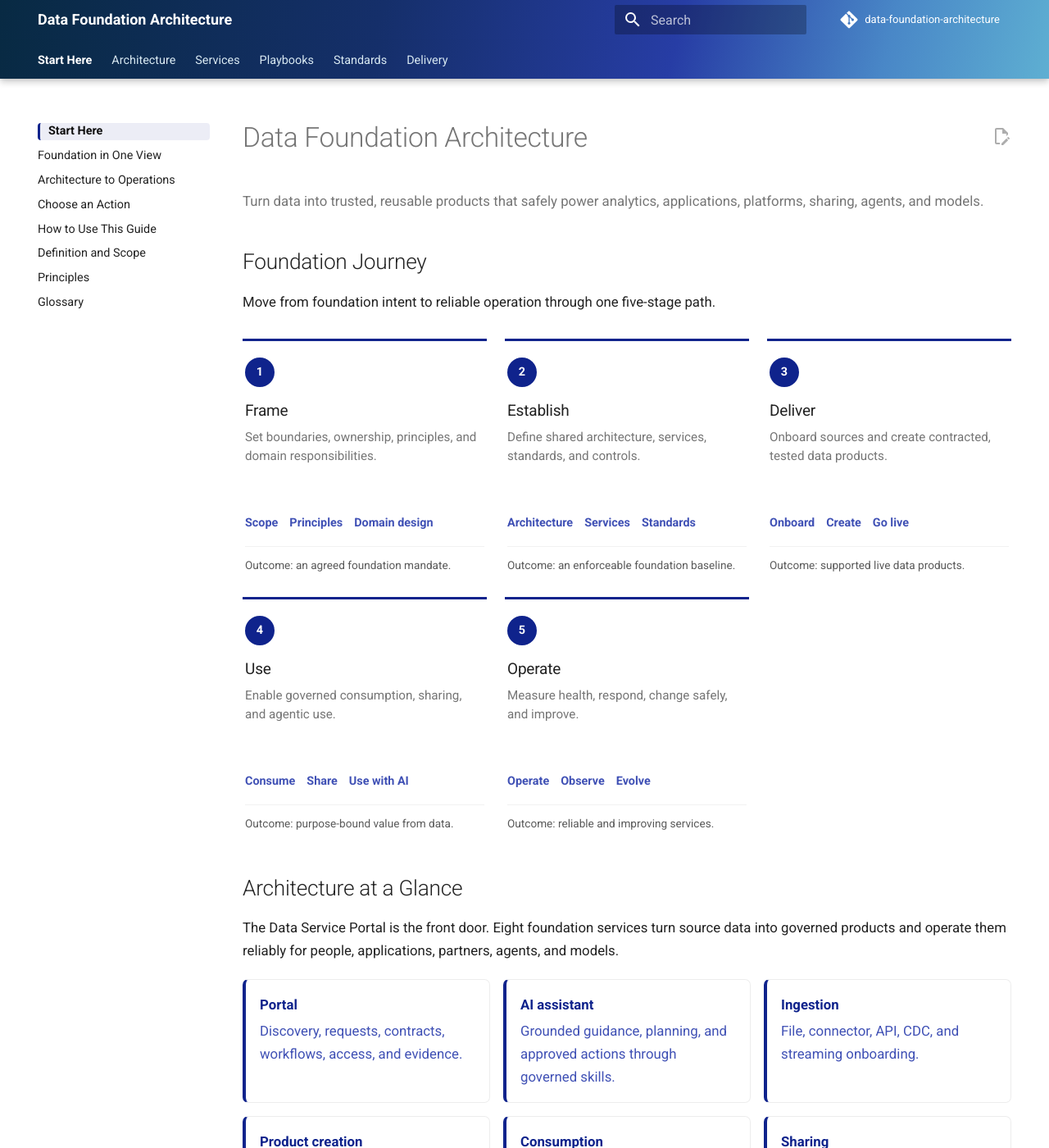
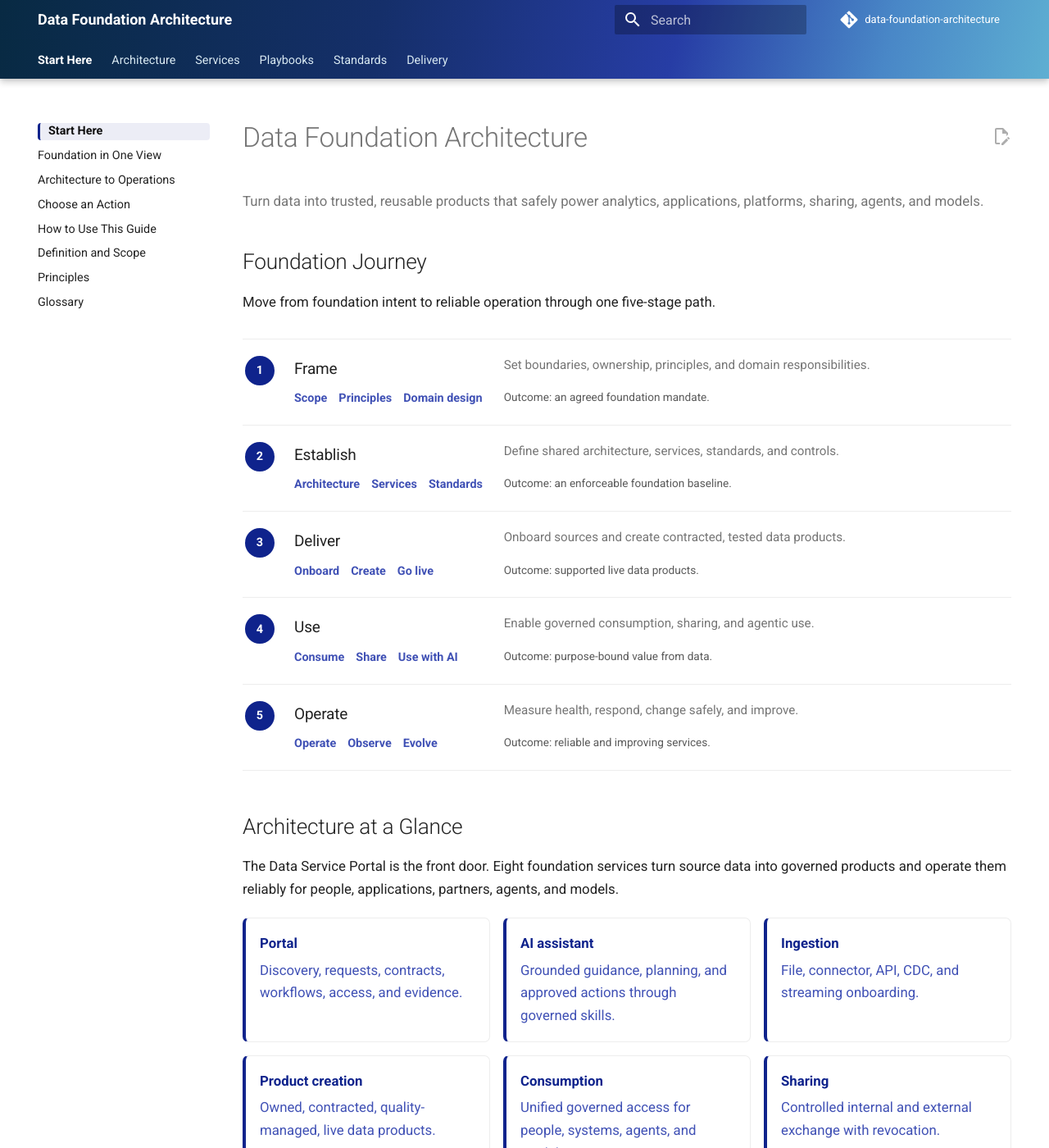
Before and after one commit to cong78/data-foundation-architecture, an MkDocs documentation site: the page built from docs/index.md, in a window 1280 px wide and 1400 px high. Shown: the whole window at 82% size. Built offline with MkDocs 1.6.1 and Material for MkDocs 9.7.7, drawn with Linux system fonts in a browser that asks for light colours; a script that is not in the unit is left out; comment, search, counter and statistics services are not loaded.

Commit message:
Present homepage journey as rows

```diff
--- a/docs/assets/stylesheets/extra.css
+++ b/docs/assets/stylesheets/extra.css
@@ -89,19 +89,29 @@
 
 .journey-path {
   display: grid;
-  grid-template-columns: repeat(auto-fit, minmax(11rem, 1fr));
-  gap: 1.4rem 1.1rem;
+  grid-template-columns: 1fr;
+  gap: 0;
   margin: 1.5rem 0 2.5rem;
 }
 
 .journey-stage {
-  position: relative;
-  border-top: 0.18rem solid #0f238c;
-  padding: 1rem 0.15rem 0;
+  display: grid;
+  grid-template-columns: 2rem minmax(7.5rem, 0.65fr) minmax(0, 1.7fr);
+  grid-template-rows: auto auto;
+  gap: 0.35rem 1rem;
+  align-items: start;
+  border-top: 1px solid var(--md-default-fg-color--lightest);
+  padding: 1rem 0.15rem;
+}
+
+.journey-stage:last-child {
+  border-bottom: 1px solid var(--md-default-fg-color--lightest);
 }
 
 .journey-stage > span {
   display: grid;
+  grid-column: 1;
+  grid-row: 1 / 3;
   place-items: center;
   width: 1.8rem;
   height: 1.8rem;
@@ -113,12 +123,15 @@
 }
 
 .journey-stage h3 {
-  margin: 0.75rem 0 0.35rem;
+  grid-column: 2;
+  grid-row: 1;
+  margin: 0.1rem 0 0;
   font-size: 0.95rem;
 }
 
 .journey-stage p {
-  min-height: 4.4rem;
+  grid-column: 3;
+  grid-row: 1;
   margin: 0;
   color: var(--md-default-fg-color--light);
   font-size: 0.76rem;
@@ -127,9 +140,11 @@
 
 .journey-stage > div {
   display: flex;
+  grid-column: 2;
+  grid-row: 2;
   flex-wrap: wrap;
   gap: 0.3rem 0.7rem;
-  margin: 0.8rem 0;
+  margin: 0.15rem 0 0;
 }
 
 .journey-stage a {
@@ -139,8 +154,9 @@
 
 .journey-stage small {
   display: block;
-  border-top: 1px solid var(--md-default-fg-color--lightest);
-  padding-top: 0.65rem;
+  grid-column: 3;
+  grid-row: 2;
+  padding-top: 0.2rem;
   color: var(--md-default-fg-color);
   font-size: 0.68rem;
   line-height: 1.45;
@@ -424,10 +440,28 @@
 }
 
 @media screen and (max-width: 44.984375em) {
-  .journey-path {
-    grid-template-columns: 1fr;
-    gap: 1.6rem;
+  .journey-stage {
+    grid-template-columns: 2rem minmax(0, 1fr);
+    grid-template-rows: auto auto auto auto;
+    gap: 0.35rem 0.8rem;
   }
+
+  .journey-stage > span {
+    grid-column: 1;
+    grid-row: 1 / 5;
+  }
+
+  .journey-stage h3,
+  .journey-stage p,
+  .journey-stage > div,
+  .journey-stage small {
+    grid-column: 2;
+  }
+
+  .journey-stage h3 { grid-row: 1; }
+  .journey-stage p { grid-row: 2; }
+  .journey-stage > div { grid-row: 3; }
+  .journey-stage small { grid-row: 4; }
 
   .journey-stage p {
     min-height: 0;
```
